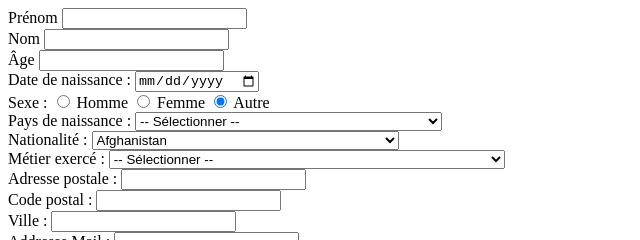
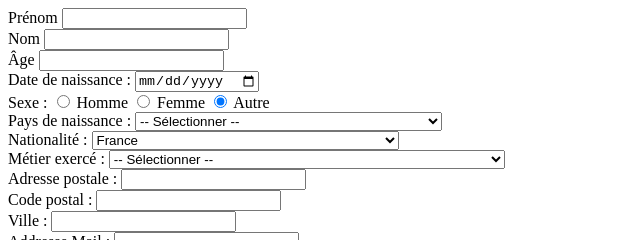
Before and after one commit to MajorJulien/Formulaire-HTML, a plain HTML site: page form.html in a window 1280 px wide. Shown: the top 240 px of the page, 0-640 px from the left. Drawn offline with Linux system fonts and the light colour scheme.

Commit message:
refactor: added attributes in nationality (form.html)

```diff
--- a/form.html
+++ b/form.html
@@ -330,6 +330,9 @@
         <label for="country">Nationalité :</label>
 
         <select id="country" name="country" class="form-control">
+          <option value="selection" disabled selected>
+            -- Sélectionner --
+          </option>
           <option value="Afghanistan">Afghanistan</option>
           <option value="Åland Islands">Åland Islands</option>
           <option value="Albania">Albania</option>
@@ -413,7 +416,7 @@
           <option value="Faroe Islands">Faroe Islands</option>
           <option value="Fiji">Fiji</option>
           <option value="Finland">Finland</option>
-          <option value="France">France</option>
+          <option value="France" selected>France</option>
           <option value="French Guiana">French Guiana</option>
           <option value="French Polynesia">French Polynesia</option>
           <option value="French Southern Territories">
```
